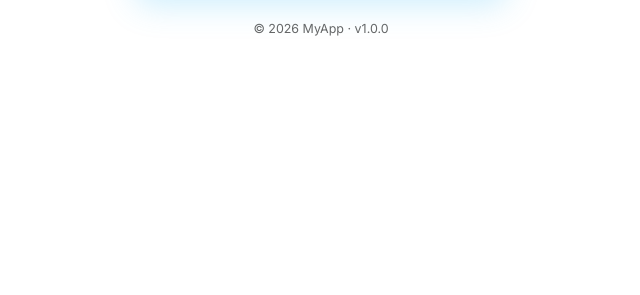
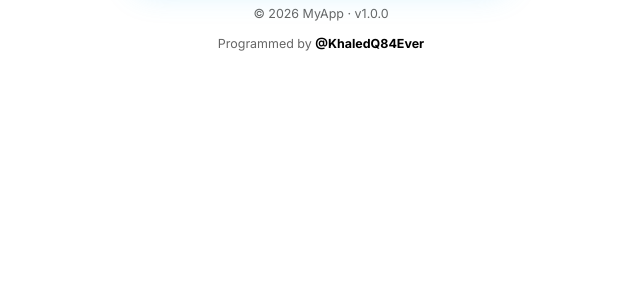
Before and after one commit to khaledq84ever/apkweb, a website: page public/index.html in a window 1280 px wide. Shown: the part 505-800 px from the top of the page, without its empty margins (319-959 px from the left). Drawn offline with Linux system fonts and the light colour scheme.

Commit message:
Add programmed by @KhaledQ84Ever link

```diff
--- a/public/index.html
+++ b/public/index.html
@@ -216,7 +216,8 @@
   </a>
 
   <div class="footer">
-    © 2026 MyApp · v1.0.0
+    © 2026 MyApp · v1.0.0<br><br>
+    Programmed by <a href="https://x.com/KhaledQ84Ever" target="_blank" style="color:#000;font-weight:700;text-decoration:none;">@KhaledQ84Ever</a>
   </div>
 
 </div>
```
